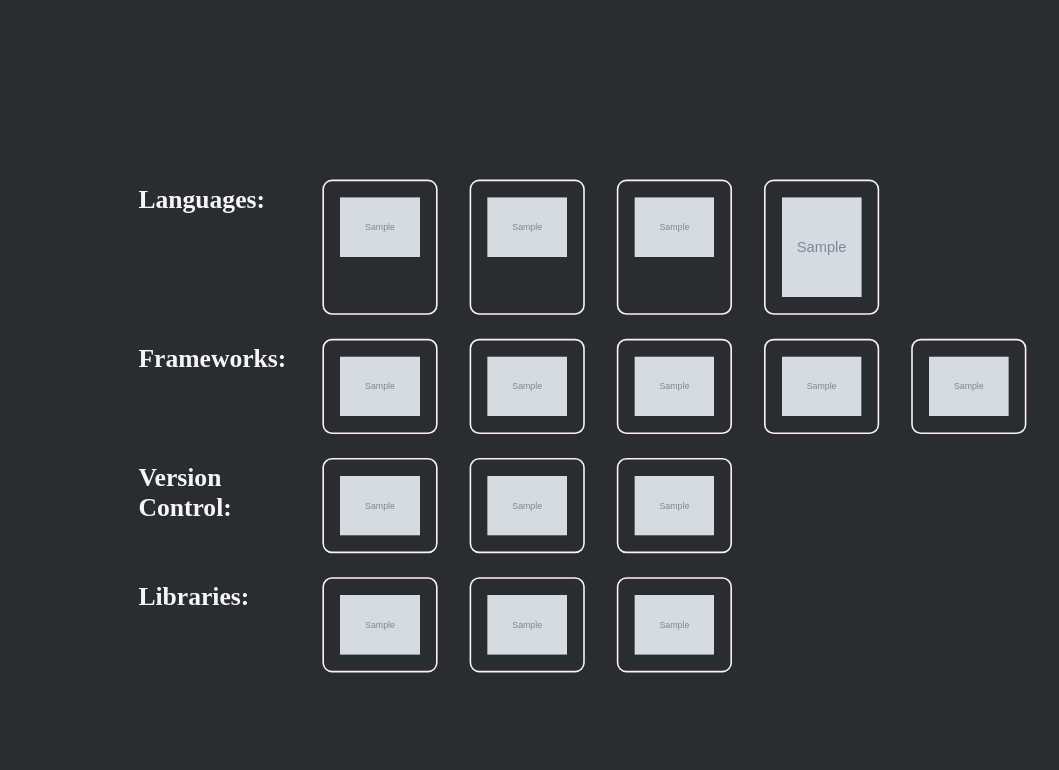
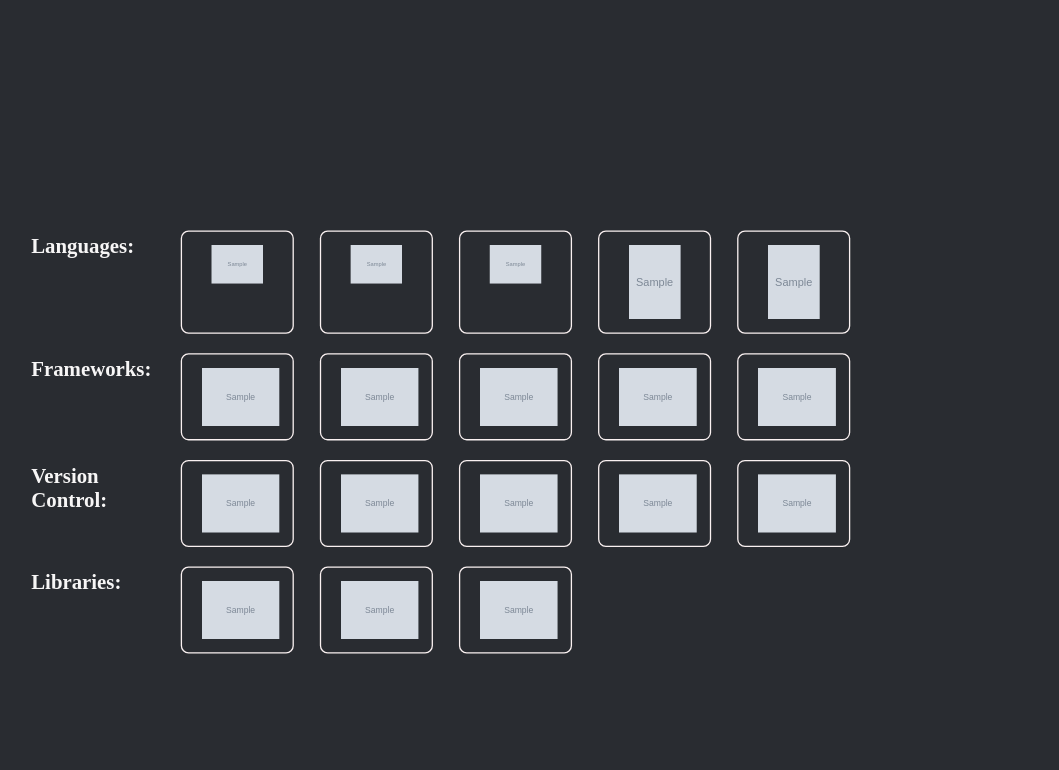
Before and after one commit to Aron-M/My-Portfolio, a Django app: template my_pf/templates/pages/skills.html in a window 1280 px wide. Shown: the top 770 px of the page, without its empty margins (0-1059 px from the left). Run offline with Django 4.2, Linux system fonts and the light colour scheme; the template is opened without the code that fills it: values that come from a table or form of the project are taken from there, others are empty; tables that the repository leaves empty hold one stand-in row (values such as "Sample post"); grey boxes marked "Sample" are stand-in pictures.

Commit message:
created new image inputs for each model in skills section, styled some of the images to fit within their borders

```diff
--- a/my_pf/models.py
+++ b/my_pf/models.py
@@ -69,6 +69,10 @@ class Library(models.Model):
         upload_to='libraries/', validators=[FileExtensionValidator(['png', 'jpg', 'jpeg'])])
     image3 = models.ImageField(
         upload_to='libraries/', validators=[FileExtensionValidator(['png', 'jpg', 'jpeg'])])
+    image4 = models.ImageField(
+        upload_to='libraries/', validators=[FileExtensionValidator(['png', 'jpg', 'jpeg'])])
+    image5 = models.ImageField(
+        upload_to='libraries/', validators=[FileExtensionValidator(['png', 'jpg', 'jpeg'])])
 
     def __str__(self):
         return self.name
@@ -81,6 +85,10 @@ class VersionControl(models.Model):
         upload_to='version-control/', validators=[FileExtensionValidator(['png', 'jpg', 'jpeg'])])
     image3 = models.ImageField(
         upload_to='version-control/', validators=[FileExtensionValidator(['png', 'jpg', 'jpeg'])])
+    image4 = models.ImageField(
+        upload_to='version-control/', validators=[FileExtensionValidator(['png', 'jpg', 'jpeg'])])
+    image5 = models.ImageField(
+        upload_to='version-control/', validators=[FileExtensionValidator(['png', 'jpg', 'jpeg'])])
 
     def __str__(self):
         return self.name
--- a/my_pf/templates/pages/skills.html
+++ b/my_pf/templates/pages/skills.html
@@ -7,7 +7,7 @@
         {% for language in languages %}
         <div id="linebreak">
         </div>
-
+        <div class="container-div">
                 <div class="model-container">
                         <li id="languages_img">
                                 <ul class="model-title">
@@ -21,6 +21,8 @@
                                                 src="{{ language.image3.url }}" onclick="openModal(this)"></ul>
                                 <ul class="lang_img"><img class="languages_images modal-image" id="python_image"
                                                 src="{{ language.image4.url }}" onclick=" openModal(this)"></ul>
+                                <ul class="lang_img"><img class="languages_images modal-image" id="python_image"
+                                                src="{{ language.image5.url }}" onclick=" openModal(this)"></ul>
                         </li>
                         {% endfor %}
 
@@ -58,6 +60,12 @@
                                 <ul class="vc_img"><img class="vc_images" src="{{ versioncontrol.image3.url }}"
                                                 alt="{{ versioncontrol.name }}">
                                 </ul>
+                                <ul class="vc_img"><img class="vc_images" src="{{ versioncontrol.image3.url }}"
+                                                alt="{{ versioncontrol.name }}">
+                                </ul>
+                                <ul class="vc_img"><img class="vc_images" src="{{ versioncontrol.image3.url }}"
+                                                alt="{{ versioncontrol.name }}">
+                                </ul>
                         </li>
 
                         {% endfor %}
@@ -68,11 +76,14 @@
                                 <ul class="model-title">
                                         <h1>Libraries:</h1>
                                 </ul>
-            <ul class="lib_img"><img class="library_images" src="{{ libraries.image1.url }}" alt="{{ libraries.name }}">
+                                <ul class="lib_img"><img class="library_images" src="{{ libraries.image1.url }}"
+                                                alt="{{ libraries.name }}">
                                 </ul>
-            <ul class="lib_img"><img class="library_images" src="{{ libraries.image2.url }}" alt="{{ libraries.name }}">
+                                <ul class="lib_img"><img class="library_images" src="{{ libraries.image2.url }}"
+                                                alt="{{ libraries.name }}">
                                 </ul>
-            <ul class="lib_img"><img class="library_images" src="{{ libraries.image3.url }}" alt="{{ libraries.name }}">
+                                <ul class="lib_img"><img class="library_images" src="{{ libraries.image3.url }}"
+                                                alt="{{ libraries.name }}">
                                 </ul>
                         </li>
 
@@ -86,5 +97,6 @@
                         </div>
                         {% endfor %}
                 </div>
+        </div>
 </body>
 {% endblock %}
--- a/static/pp4_portfolio/custom_css/style.css
+++ b/static/pp4_portfolio/custom_css/style.css
@@ -70,26 +70,40 @@ h1 {
   margin-right: 40px;
   margin-top: 20px;
   padding: 20px;
+  padding-left: 45px;
+  padding-right: 45px;
   width:100px;
   object-fit:fill;
   border: 2px solid rgb(250, 241, 241);
   border-radius: 12px;
 }
 
-.model-container {
-  transform: scale(0.8);
+.frame_img,
+.lib_img,
+.vc_img {
+padding-inline-start: 0;
+padding-right: 60px;
+padding-left: 30px;
 }
 
-.lang_img,
-.vc_img,
-.lib_img,
-.frame_img{
-  max-width: 100px;
+.model-container {
+  transform: scale(0.65);
+  transform-origin: left;
+  position: relative;
+  left: 20px; /* Adjust the value as needed */
+}
+
+
+.vc_images,
+.library_images,
+.frameworks_images{
+width: 120px;
 }
 
 #python_image {
-  height: 125px;
-  width: 100px;
+  height: 115px;
+  width: 80px;
+  padding-left: 0;
 }
 
 body {
```
Also changed, not shown: media/libraries/dark-grey_pJedAYr.png (added), media/libraries/dark-grey_zIW1Gej.png (added), media/skills/dark-grey_WvDGUr7.png (added), media/version-control/dark-grey.png (added), media/version-control/dark-grey_22mN0jU.png (added), media/version-control/dark-grey_MyuUZj5.png (added), media/version-control/dark-grey_PZ5rkQX.png (added), media/version-control/info.png (added), my_pf/migrations/0010_auto_20230509_2151.py (added). Lines whose indentation alone changed are shown as unchanged.
